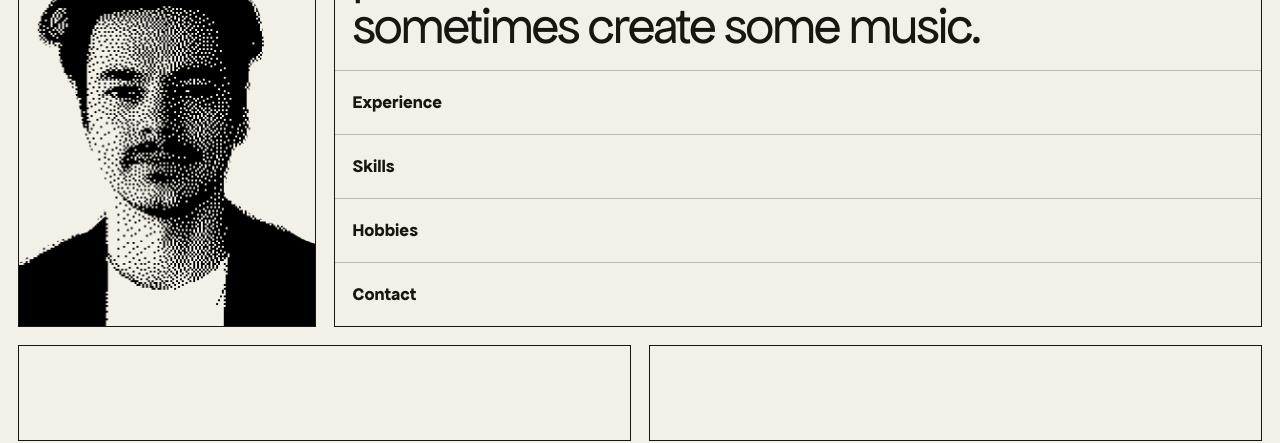
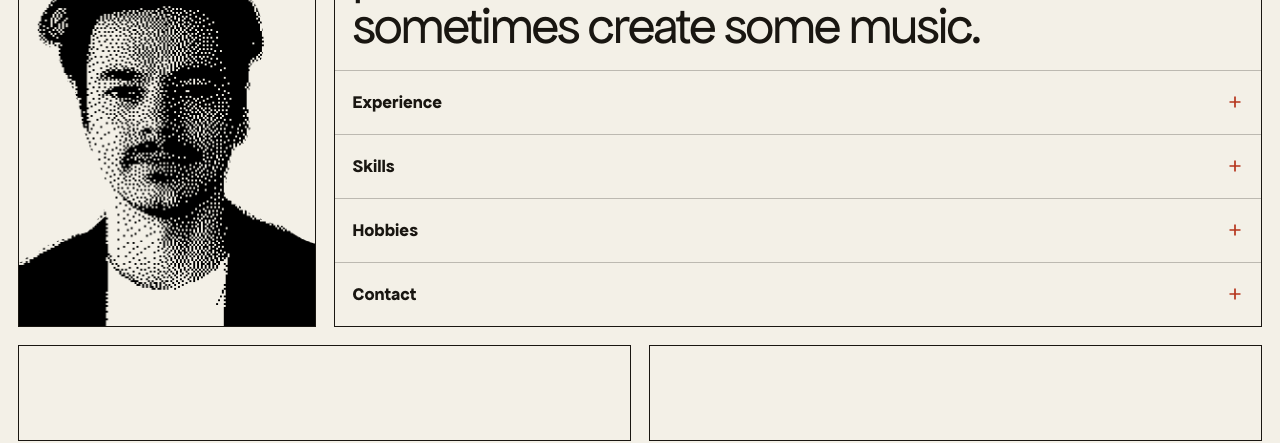
Before and after one commit to whichmann/personal-site, a React (Create React App) app: page / in a window 1280 px wide. Shown: the part 200-643 px from the top of the page. Built offline with nearby package versions, Linux system fonts and the light colour scheme.

Commit message:
feat: animate list item selection

```diff
--- /dev/null
+++ b/src/components/SummarySection/SummarySection.helpers.ts
@@ -0,0 +1,32 @@
+export type SummaryItem = {
+  id: string;
+  label: string;
+  description: string;
+};
+
+export const summaryItems: SummaryItem[] = [
+  {
+    id: 'experience',
+    label: 'Experience',
+    description:
+      'A closer look at the products I have helped shape, the teams I have worked with, and the problems I have enjoyed solving. More details about my roles and projects will live here.',
+  },
+  {
+    id: 'skills',
+    label: 'Skills',
+    description:
+      'An overview of the technologies, practices, and ways of working I use to turn ideas into useful products. This section will grow with the tools and disciplines that shape my work.',
+  },
+  {
+    id: 'hobbies',
+    label: 'Hobbies',
+    description:
+      'A small collection of the things I return to outside work, from watching stars to making music. These interests often give me new ways to think, notice, and create.',
+  },
+  {
+    id: 'contact',
+    label: 'Contact',
+    description:
+      'The best ways to get in touch about a project, collaboration, or conversation. Contact details and relevant links will be added here.',
+  },
+];
--- a/src/components/SummarySection/SummarySection.tsx
+++ b/src/components/SummarySection/SummarySection.tsx
@@ -1,5 +1,7 @@
+import { useState } from 'react';
 import styled from 'styled-components';
 import Section from '../Section/Section';
+import { summaryItems } from './SummarySection.helpers';
 
 const SummarySectionContainer = styled(Section)`
   grid-column: span 3;
@@ -20,27 +22,43 @@ const Introduction = styled.h1`
 `;
 
 const Navigation = styled.ul`
+  position: relative;
   display: flex;
-  flex: 1 1 0;
   flex-direction: column;
+  height: 256px;
   margin: 0;
   padding: 0;
   list-style: none;
 `;
 
-const NavigationItem = styled.li`
+const NavigationItem = styled.li<{
+  $index: number;
+  $selected: boolean;
+  $hasSelection: boolean;
+}>`
+  position: absolute;
+  top: 0;
+  left: 0;
   z-index: 1;
   border-top: var(--hair);
-  flex: 1 1 0;
   display: flex;
   align-items: center;
   width: 100%;
-  min-height: 64px;
-  padding: var(--tile-pad);
+  height: 64px;
+  transform: translateY(
+    ${({ $index, $selected, $hasSelection }) =>
+      `${$hasSelection && $selected ? 0 : $index * 64}px`}
+  );
   color: var(--ink);
   font-size: 1.125rem;
   font-weight: 700;
+  opacity: ${({ $selected, $hasSelection }) =>
+    !$hasSelection || $selected ? 1 : 0};
+  pointer-events: ${({ $selected, $hasSelection }) =>
+    !$hasSelection || $selected ? 'auto' : 'none'};
   transition:
+    transform 300ms ease,
+    opacity 220ms ease,
     color 160ms ease,
     background-color 160ms ease;
 
@@ -50,7 +68,60 @@ const NavigationItem = styled.li`
   }
 `;
 
+const NavigationButton = styled.button`
+  display: flex;
+  align-items: center;
+  justify-content: space-between;
+  width: 100%;
+  min-height: 64px;
+  padding: var(--tile-pad);
+  border: 0;
+  color: inherit;
+  background: transparent;
+  font: inherit;
+  font-weight: inherit;
+  text-align: left;
+  cursor: pointer;
+`;
+
+const PlusIcon = styled.span<{ $selected: boolean }>`
+  display: inline-flex;
+  width: 16px;
+  height: 16px;
+  color: var(--accent);
+  transform: rotate(${({ $selected }) => ($selected ? '45deg' : '0deg')});
+  transition: transform 160ms ease;
+
+  svg {
+    width: 100%;
+    height: 100%;
+  }
+`;
+
+const Details = styled.li`
+  position: absolute;
+  top: 64px;
+  right: 0;
+  bottom: 0;
+  left: 0;
+  border-top: var(--hair);
+  margin: 0;
+  padding: var(--tile-pad);
+  list-style: none;
+  color: var(--ink-soft);
+  font-size: 1rem;
+  line-height: 1.25;
+  opacity: 1;
+  transform: translateY(0);
+  transition:
+    opacity 220ms ease 120ms,
+    transform 300ms ease;
+`;
+
 function SummarySection() {
+  const [selectedItemId, setSelectedItemId] = useState<string | null>(null);
+  const selectedItem = summaryItems.find((item) => item.id === selectedItemId);
+
   return (
     <SummarySectionContainer aria-label="Summary">
       <Introduction>
@@ -58,10 +129,44 @@ function SummarySection() {
         products, run teams, watch stars, and sometimes create some music.
       </Introduction>
       <Navigation aria-label="Portfolio sections">
-        <NavigationItem>Experience</NavigationItem>
-        <NavigationItem>Skills</NavigationItem>
-        <NavigationItem>Hobbies</NavigationItem>
-        <NavigationItem>Contact</NavigationItem>
+        {summaryItems.map((item, index) => (
+          <NavigationItem
+            key={item.id}
+            $index={index}
+            $selected={selectedItemId === item.id}
+            $hasSelection={Boolean(selectedItemId)}
+            aria-hidden={Boolean(selectedItemId && selectedItemId !== item.id)}
+          >
+            <NavigationButton
+              type="button"
+              tabIndex={
+                selectedItemId && selectedItemId !== item.id ? -1 : undefined
+              }
+              aria-pressed={selectedItemId === item.id}
+              aria-controls="summary-details"
+              onClick={() =>
+                setSelectedItemId((currentId) =>
+                  currentId === item.id ? null : item.id
+                )
+              }
+            >
+              {item.label}
+              <PlusIcon $selected={selectedItemId === item.id} aria-hidden="true">
+                <svg
+                  viewBox="0 0 16 16"
+                  fill="none"
+                  stroke="currentColor"
+                  strokeWidth="1.7"
+                >
+                  <path d="M8 2.5v11M2.5 8h11" />
+                </svg>
+              </PlusIcon>
+            </NavigationButton>
+          </NavigationItem>
+        ))}
+        {selectedItem && (
+          <Details id="summary-details">{selectedItem.description}</Details>
+        )}
       </Navigation>
     </SummarySectionContainer>
   );
```
